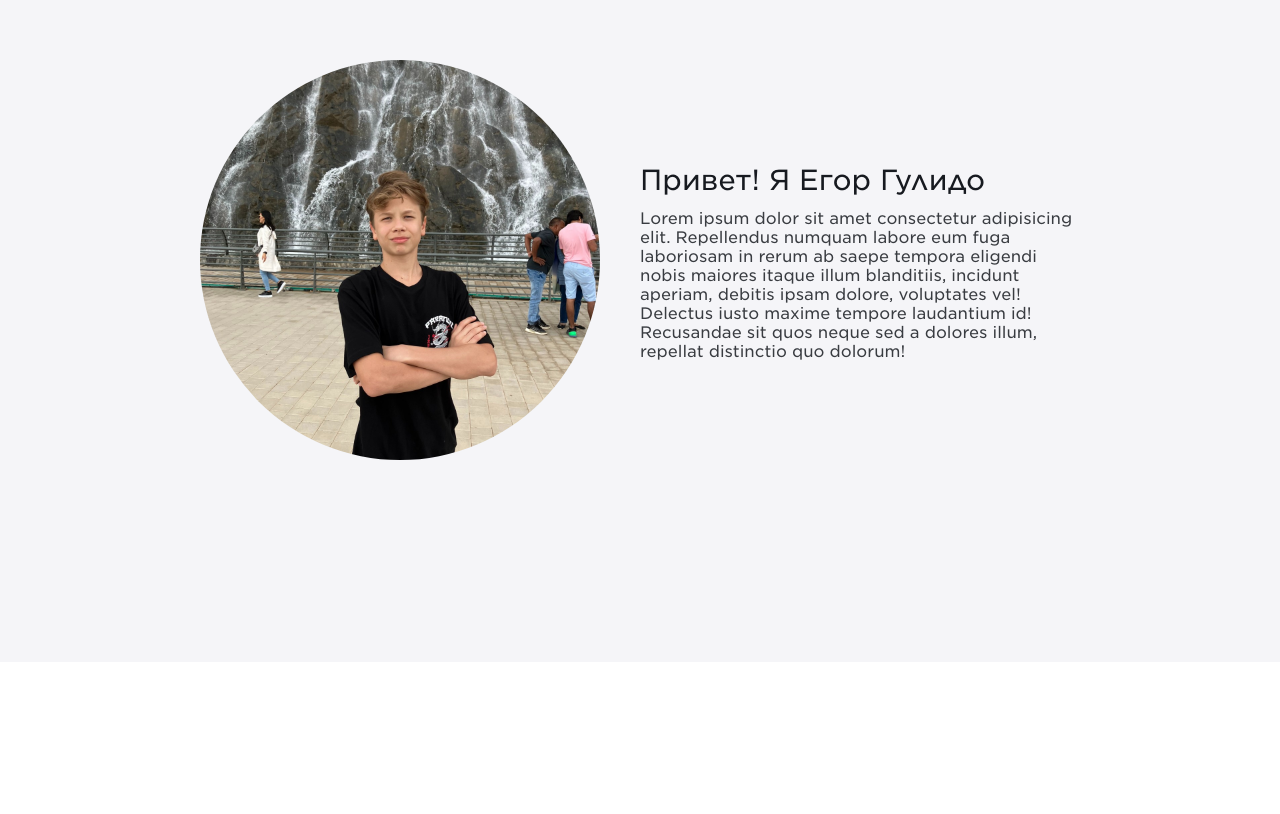
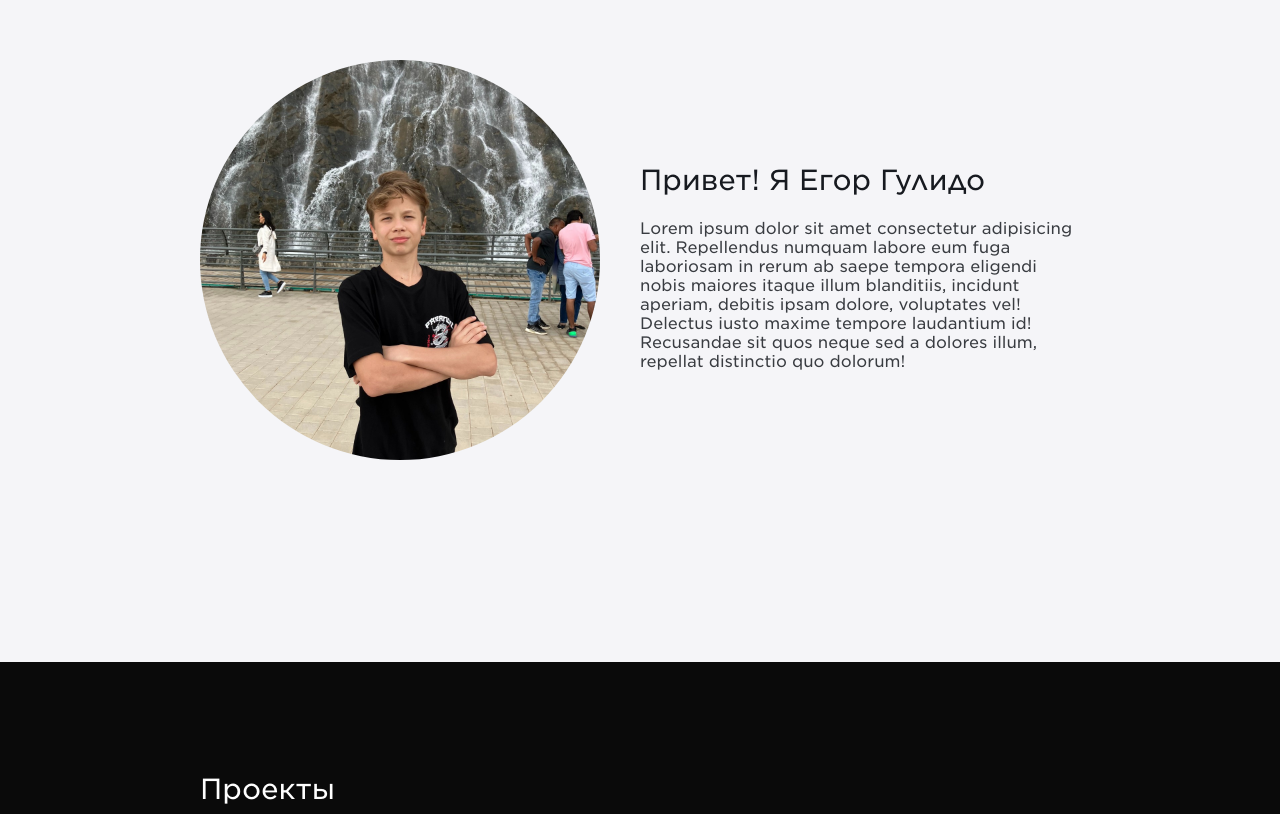
Before and after one commit to Egor-oop/personal_website, a React (Create React App) app in the folder personal/: page / in a window 1280 px wide. Shown: the part 138-952 px from the top of the page. Before the commit the page ends 800 px from the top, so only its background shows below. Built offline with nearby package versions, Linux system fonts and the light colour scheme.

Commit message:
fixed: header

```diff
--- a/personal/src/App.jsx
+++ b/personal/src/App.jsx
@@ -1,9 +1,11 @@
 import { Main } from "./components/main/Main"
+import { Projects } from "./components/projects/Projects"
 
 function App() {
     return (
         <div className=''>
             <Main />
+            <Projects />
         </div>
     )
 }
--- a/personal/src/components/main/Main.module.scss
+++ b/personal/src/components/main/Main.module.scss
@@ -1,8 +1,13 @@
 .main-section {
     display: flex;
-    height: 100vh;
     gap: 40px;
     align-items: center;
+
+    &__text {
+        display: flex;
+        flex-direction: column;
+        gap: 12px;
+    }
 }
 
 .avatar {
@@ -11,9 +16,3 @@
     object-fit: cover;
     border-radius: 50%;
 }
-
-.main-section__text {
-    display: flex;
-    flex-direction: column;
-    gap: 12px;
-}
--- /dev/null
+++ b/personal/src/components/projects/Projects.jsx
@@ -0,0 +1,12 @@
+import React from 'react'
+import styles from './Projects.module.scss'
+import sectionStyles from '../../section.module.scss'
+
+export const Projects = () => {
+    return (
+        <section className={`container ${styles['projects-section']} ${sectionStyles['dr-section']}`}>
+            <span className='heading heading2 dr-th'>Проекты</span>
+            <p>oshdj</p>
+        </section>
+    )
+}
--- /dev/null
+++ b/personal/src/components/projects/Projects.module.scss
@@ -0,0 +1,4 @@
+
+
+.projects-section {
+}
--- a/personal/src/index.scss
+++ b/personal/src/index.scss
@@ -1,4 +1,4 @@
-// $lightFont:
+$lightFont: #fff;
 $darkHeadFont: #171a20;
 $darkTextFont: #393c41;
 
@@ -24,13 +24,25 @@ h1 {
     padding: 12px 0;
 }
 
+section {
+    height: 100vh;
+    padding: 100px 0;
+}
+
 .container {
-    padding: 0 200px;
+    padding: 100px 200px;
+    box-sizing: border-box;
 }
 
 .heading {
     font-weight: 500;
     color: $darkHeadFont;
+    display: inline-block;
+    margin: 10px 0;
+}
+
+.heading.dr-th {
+    color: $lightFont !important;
 }
 
 .heading.heading2 {
--- a/personal/src/section.module.scss
+++ b/personal/src/section.module.scss
@@ -1,7 +1,10 @@
+@use './index.scss' as ind;
+
 .lg-section {
     background-color: #f5f5f8;
 }
 
-// .dr-section {
-
-// }
+.dr-section {
+    background-color: #0a0a0a;
+    color: ind.$lightFont !important;
+}
```
